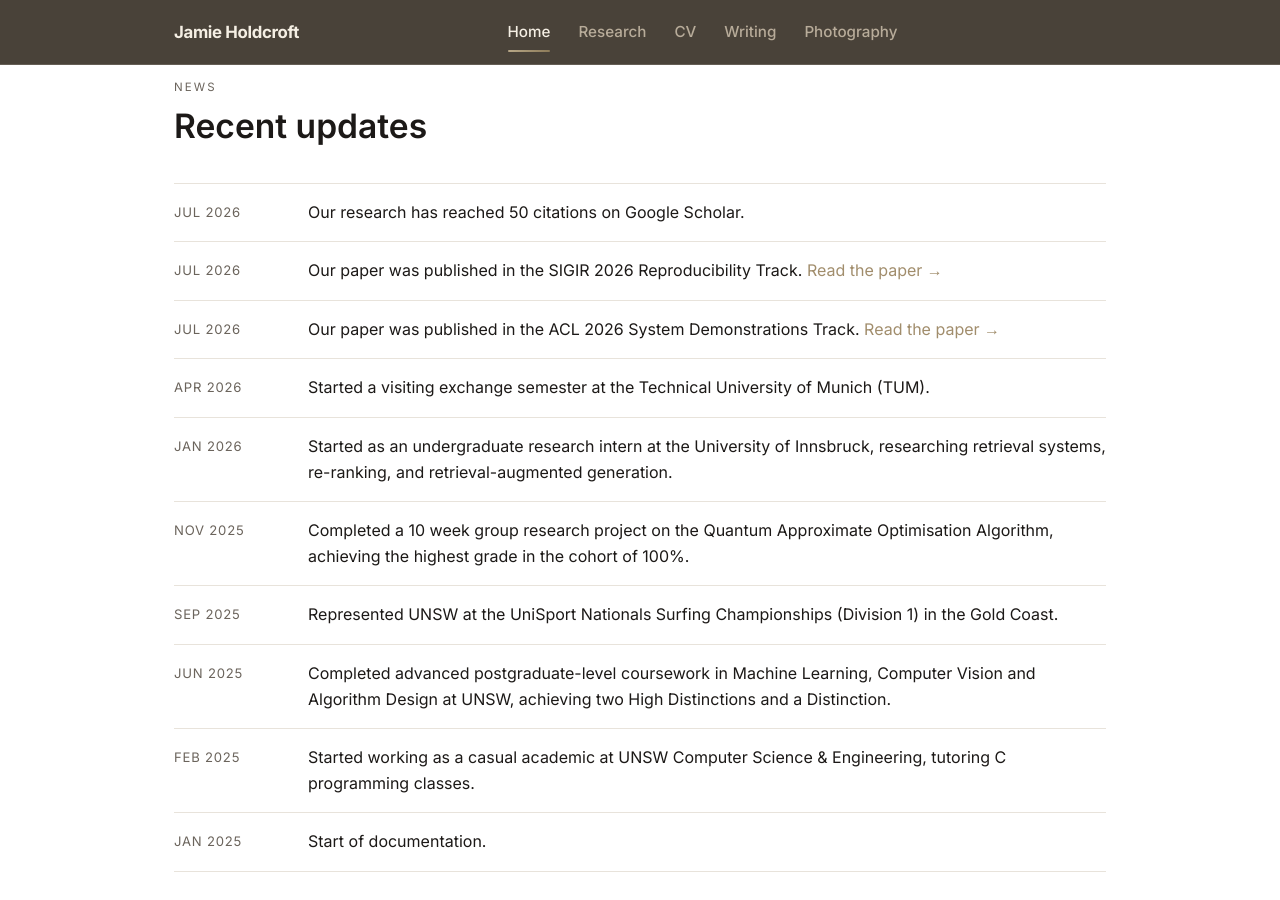
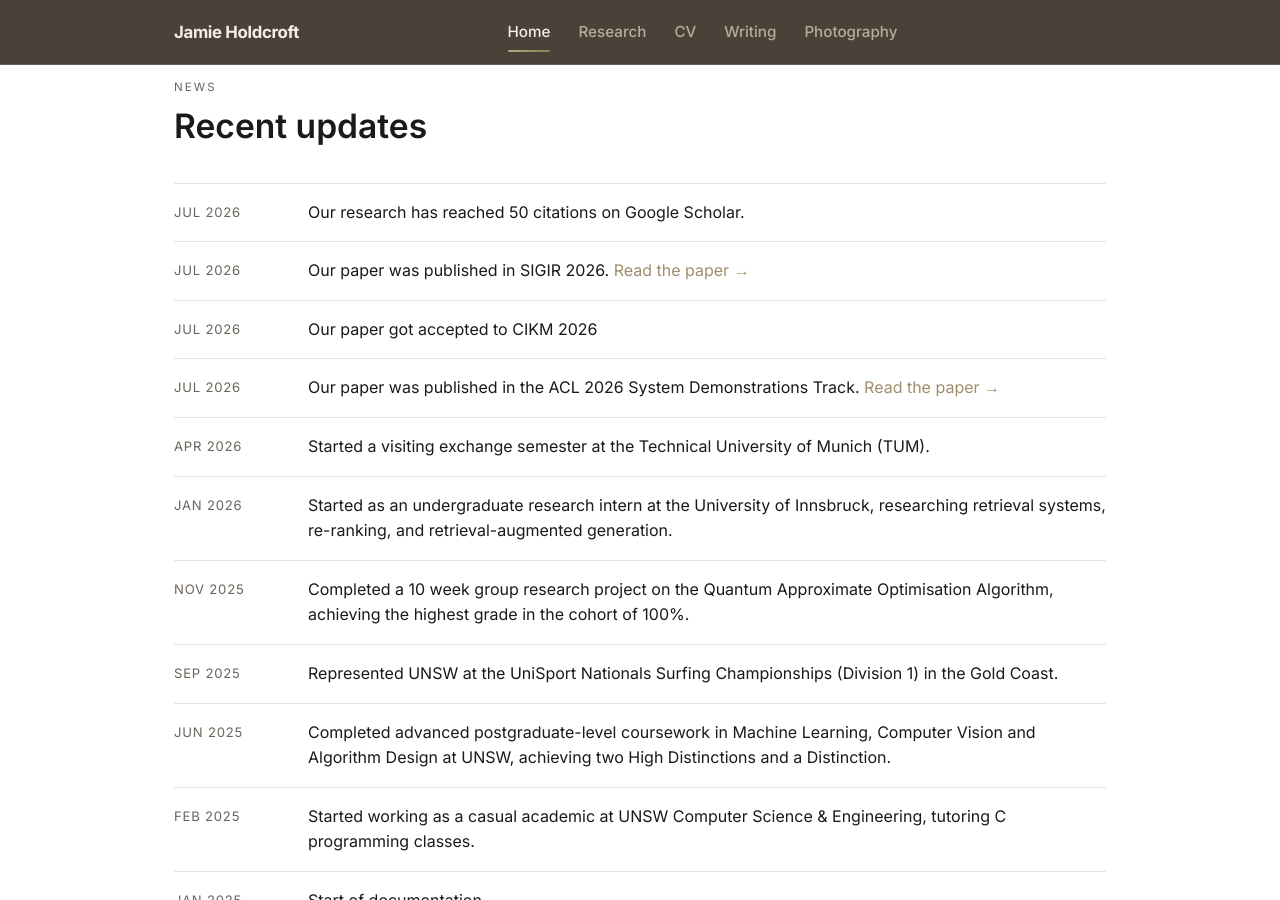
Before and after one commit to JamieHoldcroft/jamieholdcroft.github.io, a Jekyll site: the page built from index.html, in a window 1280 px wide and 900 px high, scrolled down 939 px. Built offline with Jekyll 4.4.1, drawn with Linux system fonts in a browser that asks for light colours.

Commit message:
Update news entries for accuracy and clarity

```diff
--- a/_data/news.yml
+++ b/_data/news.yml
@@ -1,10 +1,13 @@
 # Add news announcements here — newest can go anywhere, they're sorted by date.
 # Each entry: a date, some text, and an optional link (+ optional link_text).
+- date: 2026-07-08
+  text: "Our paper got accepted to CIKM 2026"
+
 - date: 2026-07-20
   text: "Our research has reached 50 citations on Google Scholar."
 
 - date: 2026-07-19
-  text: "Our paper was published in the SIGIR 2026 Reproducibility Track."
+  text: "Our paper was published in SIGIR 2026."
   link: "https://dl.acm.org/doi/10.1145/3805712.3808566"
   link_text: "Read the paper"
 
```
